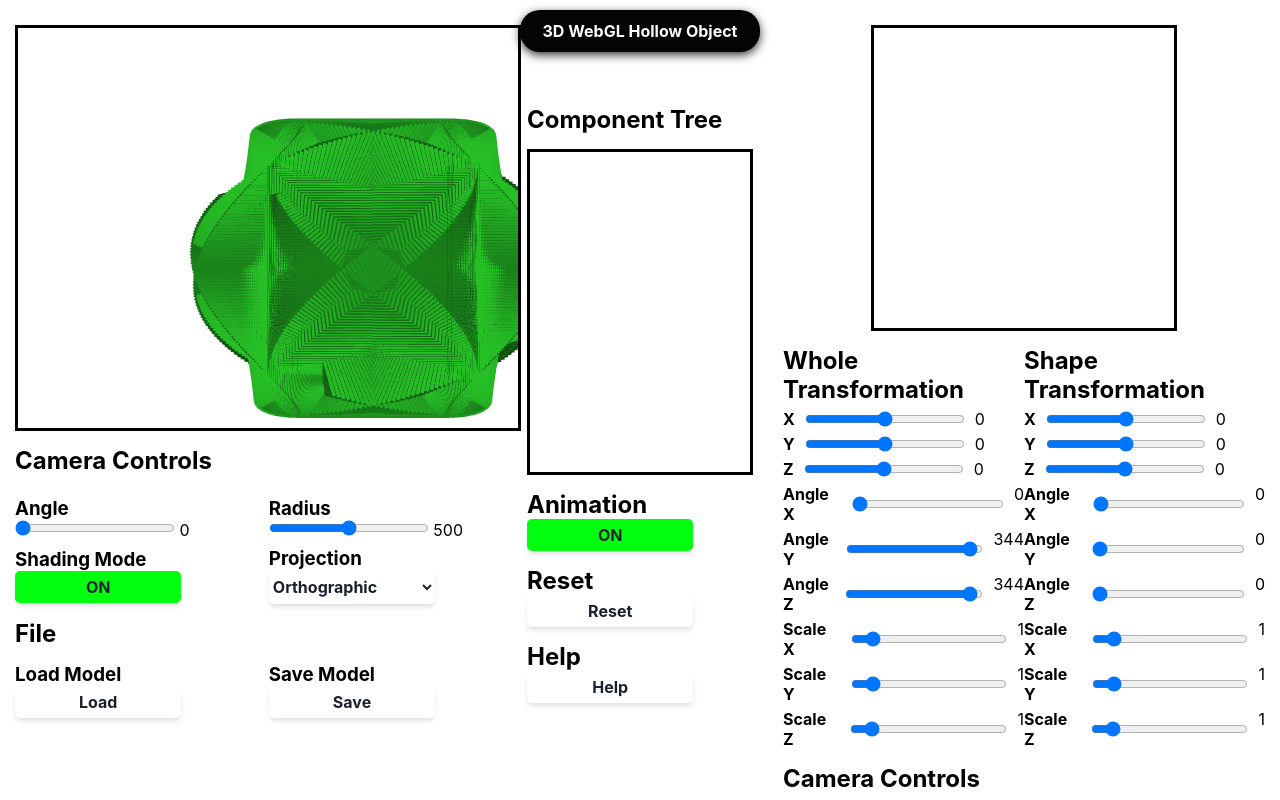
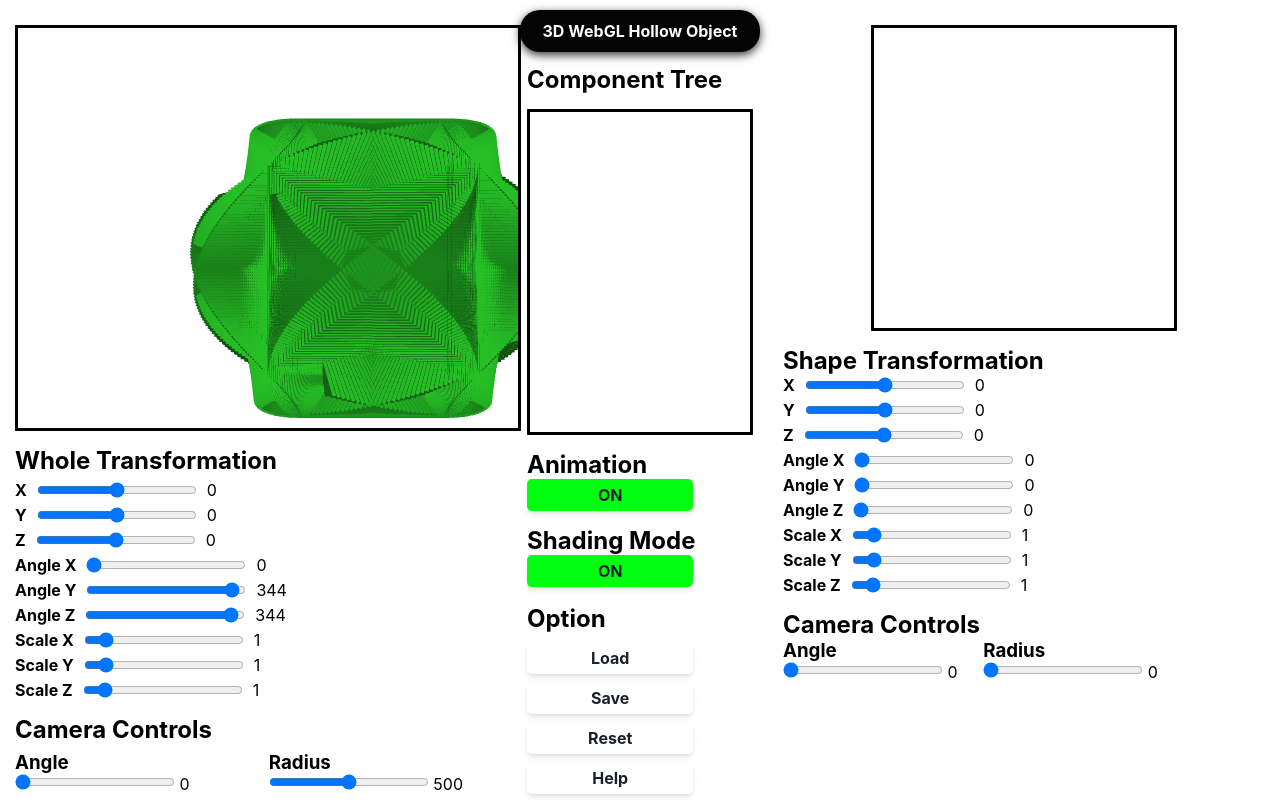
Before and after one commit to rayhankinan/3D-WebGL-Articulated-Model, a website built with webpack: page public/index.html in a window 1280 px wide. Built offline with nearby package versions, Linux system fonts and the light colour scheme.

Commit message:
Major code refactoring

```diff
--- a/public/index.html
+++ b/public/index.html
@@ -67,82 +67,7 @@
       <div id="left-side">
         <div id="section">
           <canvas id="main-canvas"></canvas>
-          <h2>Camera Controls</h2>
-          <div id="camera-parameter">
-            <div>
-              <h3>Angle</h3>
-              <input
-                id="slider-cam-angle"
-                type="range"
-                min="0"
-                max="360"
-                step="1"
-                value="0"
-              />
-              <label id="label-cam-angle" for="slider-cam-angle">0</label>
-            </div>
-            <div>
-              <h3>Radius</h3>
-              <input
-                id="slider-cam-radius"
-                type="range"
-                min="0"
-                max="1000"
-                step="1"
-                value="0"
-              />
-              <label id="label-cam-radius" for="slider-cam-radius">0</label>
-            </div>
-            <div>
-              <h3>Shading Mode</h3>
-              <button class="shading-btn" id="shading-mode-btn">ON</button>
-            </div>
-            <div>
-              <h3>Projection</h3>
-              <select id="list-of-projection" class="projection-btn">
-                <option value="orthographic" selected="selected">
-                  Orthographic
-                </option>
-                <option value="perspective">Perspective</option>
-                <option value="oblique">Oblique</option>
-              </select>
-            </div>
-          </div>
-          <h2>File</h2>
-          <div id="file-parameter">
-            <div>
-              <h3>Load Model</h3>
-              <button class="file-btn" id="load-btn">Load</button>
-            </div>
-            <div>
-              <h3>Save Model</h3>
-              <button class="file-btn" id="save-btn">Save</button>
-            </div>
-          </div>
-        </div>
-      </div>
-      <div id="center-side">
-        <div id="section">
-          <h2>Component Tree</h2>
-          <div id="component-tree"></div>
-          <div>
-            <h2>Animation</h2>
-            <button class="animation-btn" id="animation-mode-btn">ON</button>
-          </div>
-          <div>
-            <h2>Reset</h2>
-            <button class="reset-btn" id="reset-btn">Reset</button>
-          </div>
-          <div>
-            <h2>Help</h2>
-            <button class="help-btn" id="help-btn">Help</button>
-          </div>
-        </div>
-      </div>
-      <div id="right-side">
-        <div id="section">
-          <canvas id="secondary-canvas"></canvas>
-          <div id="transformation-sliders">
+          <div id="transformation">
             <h2>Whole Transformation</h2>
             <div id="whole-transformation">
               <div id="translation">
@@ -266,6 +191,73 @@
                 </div>
               </div>
             </div>
+          </div>
+          <div>
+            <h2>Camera Controls</h2>
+            <div id="camera-parameter">
+              <div>
+                <h3>Angle</h3>
+                <input
+                  id="slider-cam-angle"
+                  type="range"
+                  min="0"
+                  max="360"
+                  step="1"
+                  value="0"
+                />
+                <label id="label-cam-angle" for="slider-cam-angle">0</label>
+              </div>
+              <div>
+                <h3>Radius</h3>
+                <input
+                  id="slider-cam-radius"
+                  type="range"
+                  min="0"
+                  max="1000"
+                  step="1"
+                  value="0"
+                />
+                <label id="label-cam-radius" for="slider-cam-radius">0</label>
+              </div>
+              <div>
+                <h3>Projection</h3>
+                <select id="list-of-projection" class="projection-btn">
+                  <option value="orthographic" selected="selected">
+                    Orthographic
+                  </option>
+                  <option value="perspective">Perspective</option>
+                  <option value="oblique">Oblique</option>
+                </select>
+              </div>
+            </div>
+          </div>
+        </div>
+      </div>
+      <div id="center-side">
+        <div id="section">
+          <h2>Component Tree</h2>
+          <div id="component-tree"></div>
+          <div>
+            <h2>Animation</h2>
+            <button class="animation-btn" id="animation-mode-btn">ON</button>
+          </div>
+          <div>
+            <h2>Shading Mode</h2>
+            <button class="shading-btn" id="shading-mode-btn">ON</button>
+          </div>
+          <div id="option-parameter">
+            <h2>Option</h2>
+            <button class="file-btn" id="load-btn">Load</button>
+            <button class="file-btn" id="save-btn">Save</button>
+            <button class="reset-btn" id="reset-btn">Reset</button>
+            <button class="help-btn" id="help-btn">Help</button>
+          </div>
+        </div>
+      </div>
+      <div id="right-side">
+        <div id="section">
+          <canvas id="secondary-canvas"></canvas>
+          <div>
             <h2>Shape Transformation</h2>
             <div id="shape-transformation">
               <div id="translation-shape">
@@ -408,6 +400,7 @@
               </div>
             </div>
           </div>
+          <div>
             <h2>Camera Controls</h2>
             <div id="camera-parameter-shape">
               <div>
@@ -437,6 +430,7 @@
                 <label id="label-cam-radius-shape" for="slider-cam-radius-shape"
                   >0</label
                 >
+              </div>
             </div>
           </div>
         </div>
--- a/public/styles/index.css
+++ b/public/styles/index.css
@@ -55,18 +55,28 @@ html {
   border: 3px solid black;
 }
 
-#camera-parameter,
-#file-parameter {
+#camera-parameter {
   display: grid;
   grid-template-columns: repeat(2, minmax(0, 1fr));
   grid-template-rows: repeat(2, minmax(0, 1fr));
   align-items: center;
   justify-content: center;
+  row-gap: 1vh;
+  column-gap: 2vw;
+}
+
+#option-parameter {
+  display: grid;
+  grid-template-columns: repeat(1, minmax(0, 1fr));
+  grid-template-rows: repeat(5, minmax(0, 1fr));
+  align-items: center;
+  justify-content: center;
+  row-gap: 1vh;
   column-gap: 2vw;
 }
 
 #center-side {
-  margin-top: 10vh;
+  margin-top: 5vh;
   width: 20vw;
 }
 
@@ -96,7 +106,14 @@ html {
 
 #transformation-sliders {
   display: grid;
-  grid-template-columns: repeat(2, minmax(0, 1fr));
+  grid-template-columns: repeat(1, minmax(0, 1fr));
+  grid-template-rows: repeat(1, minmax(0, auto));
+  row-gap: 5px;
+}
+
+#transformation {
+  display: grid;
+  grid-template-columns: repeat(1, minmax(0, 1fr));
   grid-template-rows: repeat(2, minmax(0, auto));
   row-gap: 5px;
 }
--- a/src/Factories/color-factory.ts
+++ b/src/Factories/color-factory.ts
@@ -1,5 +1,5 @@
 import ColorInterface from "Interfaces/color-interface";
-import Color from "Operations/color";
+import Color from "Objects/color";
 
 class ColorFactory {
   public static fromInterface(color: ColorInterface): Color {
--- a/src/Factories/point-factory.ts
+++ b/src/Factories/point-factory.ts
@@ -1,5 +1,5 @@
 import PointInterface from "Interfaces/point-interface";
-import Point from "Operations/point";
+import Point from "Objects/point";
 
 class PointFactory {
   public static fromInterface(point: PointInterface): Point {
--- a/src/Factories/vector-factory.ts
+++ b/src/Factories/vector-factory.ts
@@ -1,5 +1,5 @@
 import VectorInterface from "Interfaces/vector-interface";
-import Vector from "Operations/vector";
+import Vector from "Objects/vector";
 
 class VectorFactory {
   public static fromInterface(vector: VectorInterface): Vector {
--- a/src/Files/file-handling.ts
+++ b/src/Files/file-handling.ts
@@ -1,6 +1,8 @@
 class FileHandling {
   public static download(text: string): void {
-    const data = new File([text], "shape.json", { type: "application/json" });
+    const data = new File([text], "articulated-shape.json", {
+      type: "application/json",
+    });
 
     const url = URL.createObjectURL(data);
 
--- a/src/Objects/light.ts
+++ b/src/Objects/light.ts
@@ -1,5 +1,5 @@
 import LightInterface from "Interfaces/light-interface";
-import Vector from "Operations/vector";
+import Vector from "Objects/vector";
 
 class Light extends Vector implements LightInterface {
   constructor(
--- a/src/Operations/matrix.ts
+++ b/src/Objects/matrix.ts
@@ -1,5 +1,5 @@
 import MatrixInterface from "Interfaces/matrix-interface";
-import Coordinate from "Operations/coordinate";
+import Coordinate from "Objects/coordinate";
 
 class Matrix implements MatrixInterface {
   constructor(
--- a/src/Operations/point.ts
+++ b/src/Objects/point.ts
@@ -1,5 +1,5 @@
 import PointInterface from "Interfaces/point-interface";
-import Coordinate from "Operations/coordinate";
+import Coordinate from "Objects/coordinate";
 
 class Point extends Coordinate implements PointInterface {
   public constructor(
--- a/src/Objects/shape.ts
+++ b/src/Objects/shape.ts
@@ -1,7 +1,7 @@
 import ShapeInterface from "Interfaces/shape-interface";
 import TransformationInterface from "Interfaces/transformation-interface";
-import Point from "Operations/point";
-import Color from "Operations/color";
+import Point from "Objects/point";
+import Color from "Objects/color";
 import Transformation from "Operations/transformation";
 import Projection from "Operations/projection";
 import ProjectionParams from "Types/projection-params";
@@ -175,6 +175,7 @@ class Shape implements ShapeInterface, TransformationInterface {
       this.findCenter()
     );
 
+    /* Get Inverse Transpose Matrix */
     const inverseTransposeMatrix = matrix.inverse().transpose();
 
     /* Add Lookat to Matrix */
--- a/src/Operations/vector.ts
+++ b/src/Objects/vector.ts
@@ -1,5 +1,5 @@
 import VectorInterface from "Interfaces/vector-interface";
-import Coordinate from "Operations/coordinate";
+import Coordinate from "Objects/coordinate";
 import CLOSEST_TO_ZERO from "Constants/closest-to-zero";
 
 class Vector extends Coordinate implements VectorInterface {
--- a/src/Operations/projection.ts
+++ b/src/Operations/projection.ts
@@ -1,5 +1,5 @@
-import Matrix from "Operations/matrix";
-import Coordinate from "Operations/coordinate";
+import Matrix from "Objects/matrix";
+import Coordinate from "Objects/coordinate";
 
 class Projection {
   public static orthographic(
--- a/src/Operations/transformation.ts
+++ b/src/Operations/transformation.ts
@@ -1,5 +1,5 @@
-import Matrix from "Operations/matrix";
-import Coordinate from "Operations/coordinate";
+import Matrix from "Objects/matrix";
+import Coordinate from "Objects/coordinate";
 
 class Transformation {
   public static translation(tx: number, ty: number, tz: number): Matrix {
--- a/src/default-ambient-color.ts
+++ b/src/default-ambient-color.ts
@@ -1,4 +1,4 @@
-import Color from "Operations/color";
+import Color from "Objects/color";
 
 function generateDefaultAmbientColor(): Color {
   return new Color(0.5, 0.5, 0.5);
--- a/src/default-camera.ts
+++ b/src/default-camera.ts
@@ -1,6 +1,6 @@
 import Camera from "Objects/camera";
 import { degToRad } from "Utils/angle";
-import Point from "Operations/point";
+import Point from "Objects/point";
 
 function generateDefaultCamera(): Camera {
   return new Camera(500, degToRad(0), new Point(0, 0, 0));
--- a/src/index.ts
+++ b/src/index.ts
@@ -6,7 +6,7 @@ import Renderer from "Utils/renderer";
 import Shape from "Objects/shape";
 import Camera from "Objects/camera";
 import Light from "Objects/light";
-import Color from "Operations/color";
+import Color from "Objects/color";
 import ProjectionType from "Types/projection-type";
 import ProjectionParams from "Types/projection-params";
 import ShaderStatus from "Types/shader-status";
@@ -18,77 +18,82 @@ import generateDefaultCamera from "Main/default-camera";
 import generateDefaultAmbientColor from "Main/default-ambient-color";
 import generateDefaultDirectionalLight from "Main/default-directional-light";
 
-/* Main Canvas */
-const canvas = document.getElementById("main-canvas") as HTMLCanvasElement;
-const gl = canvas.getContext("webgl");
-
-/* Setup Viewport */
-resizeCanvasToDisplaySize(gl.canvas as HTMLCanvasElement);
-gl.viewport(0, 0, gl.canvas.width, gl.canvas.height);
-
-/* Clear Color and Buffer */
-gl.clear(gl.COLOR_BUFFER_BIT | gl.DEPTH_BUFFER_BIT);
-
-/* Turn On Culling */
-gl.enable(gl.CULL_FACE);
-
-/* Enable the Depth Buffer */
-gl.enable(gl.DEPTH_TEST);
-
-/* Setup Vertex dan Fragment Shader */
+/* Get Vertex dan Fragment Source */
 const vertexShaderElement = document.getElementById("vertex-shader");
 const fragmentShaderElement = document.getElementById("fragment-shader");
 
 const vertexShaderSource = vertexShaderElement.textContent;
 const fragmentShaderSource = fragmentShaderElement.textContent;
 
-const vertexShader = createShader(gl, gl.VERTEX_SHADER, vertexShaderSource);
+/* Main Canvas */
+const mainCanvas = document.getElementById("main-canvas") as HTMLCanvasElement;
+const mainGL = mainCanvas.getContext("webgl");
+
+/* Setup Viewport */
+resizeCanvasToDisplaySize(mainGL.canvas as HTMLCanvasElement);
+mainGL.viewport(0, 0, mainGL.canvas.width, mainGL.canvas.height);
+
+/* Clear Color and Buffer */
+mainGL.clear(mainGL.COLOR_BUFFER_BIT | mainGL.DEPTH_BUFFER_BIT);
+
+/* Turn On Culling */
+mainGL.enable(mainGL.CULL_FACE);
+
+/* Enable the Depth Buffer */
+mainGL.enable(mainGL.DEPTH_TEST);
+
+/* Add Vertex and Fragment Shader */
+const vertexShader = createShader(
+  mainGL,
+  mainGL.VERTEX_SHADER,
+  vertexShaderSource
+);
 const fragmentShader = createShader(
-  gl,
-  gl.FRAGMENT_SHADER,
+  mainGL,
+  mainGL.FRAGMENT_SHADER,
   fragmentShaderSource
 );
 
 /* Setup Program */
-const program = createProgram(gl, vertexShader, fragmentShader);
+const mainProgram = createProgram(mainGL, vertexShader, fragmentShader);
 
 /* Setup Program Info */
 const programInfo: ProgramInfo = {
   attribLocations: {
-    positionLocation: gl.getAttribLocation(program, "a_position"),
-    colorLocation: gl.getAttribLocation(program, "a_color"),
-    normalLocation: gl.getAttribLocation(program, "a_normal"),
+    positionLocation: mainGL.getAttribLocation(mainProgram, "a_position"),
+    colorLocation: mainGL.getAttribLocation(mainProgram, "a_color"),
+    normalLocation: mainGL.getAttribLocation(mainProgram, "a_normal"),
   },
   uniformLocations: {
-    worldViewProjectionLocation: gl.getUniformLocation(
-      program,
+    worldViewProjectionLocation: mainGL.getUniformLocation(
+      mainProgram,
       "u_worldViewProjection"
     ),
-    worldInverseTransposeLocation: gl.getUniformLocation(
-      program,
+    worldInverseTransposeLocation: mainGL.getUniformLocation(
+      mainProgram,
       "u_worldInverseTranspose"
     ),
-    ambientLightColorLocation: gl.getUniformLocation(
-      program,
+    ambientLightColorLocation: mainGL.getUniformLocation(
+      mainProgram,
       "u_ambientLightColor"
     ),
-    reverseLightDirectionLocation: gl.getUniformLocation(
-      program,
+    reverseLightDirectionLocation: mainGL.getUniformLocation(
+      mainProgram,
       "u_reverseLightDirection"
     ),
-    shadingLocation: gl.getUniformLocation(program, "u_shading"),
+    shadingLocation: mainGL.getUniformLocation(mainProgram, "u_shading"),
   },
 };
 
 /* Setup Buffer */
 const programBuffer: ProgramBuffer = {
-  positionBuffer: gl.createBuffer(),
-  colorBuffer: gl.createBuffer(),
-  normalBuffer: gl.createBuffer(),
+  positionBuffer: mainGL.createBuffer(),
+  colorBuffer: mainGL.createBuffer(),
+  normalBuffer: mainGL.createBuffer(),
 };
 
 /* Setup Renderer */
-const renderer = new Renderer(gl, program, programInfo, programBuffer);
+const renderer = new Renderer(mainGL, mainProgram, programInfo, programBuffer);
 
 /* Get HTML Element */
 /* Transformation Elements */
@@ -170,24 +175,24 @@ let directionalLight: Light;
 let currentShape: string = JSON.stringify(require("../shapes/cube.json"));
 let offsetTranslate = {
   orthographic: {
-    x: canvas.width / 2,
-    y: canvas.height / 3,
+    x: mainCanvas.width / 2,
+    y: mainCanvas.height / 3,
   },
   perspective: {
     x: 0,
     y: 0,
   },
   oblique: {
-    x: canvas.width / 1.7,
-    y: canvas.height / 5.5,
+    x: mainCanvas.width / 1.7,
+    y: mainCanvas.height / 5.5,
   },
 };
 let projectionType: ProjectionType = "orthographic";
 let projectionParams: ProjectionParams = {
   orthographic: {
     left: 0,
-    right: (gl.canvas as HTMLCanvasElement).clientWidth,
-    bottom: (gl.canvas as HTMLCanvasElement).clientHeight,
+    right: (mainGL.canvas as HTMLCanvasElement).clientWidth,
+    bottom: (mainGL.canvas as HTMLCanvasElement).clientHeight,
     top: 0,
     near: 2000,
     far: -2000,
@@ -195,8 +200,8 @@ let projectionParams: ProjectionParams = {
   perspective: {
     fieldOfView: degToRad(60),
     aspect:
-      (gl.canvas as HTMLCanvasElement).clientWidth /
-      (gl.canvas as HTMLCanvasElement).clientHeight,
+      (mainGL.canvas as HTMLCanvasElement).clientWidth /
+      (mainGL.canvas as HTMLCanvasElement).clientHeight,
     near: 1,
     far: 2000,
   },
@@ -204,8 +209,8 @@ let projectionParams: ProjectionParams = {
     factor: 0.1,
     angle: degToRad(15),
     ortho_left: 0,
-    ortho_right: (gl.canvas as HTMLCanvasElement).clientWidth,
-    ortho_bottom: (gl.canvas as HTMLCanvasElement).clientHeight,
+    ortho_right: (mainGL.canvas as HTMLCanvasElement).clientWidth,
+    ortho_bottom: (mainGL.canvas as HTMLCanvasElement).clientHeight,
     ortho_top: 0,
     ortho_near: 2000,
     ortho_far: -2000,
```
Also changed, not shown: src/Objects/camera.ts (+4 -4 lines), src/Objects/face.ts (+4 -4 lines), src/Objects/color.ts (renamed from src/Operations/color.ts), src/Objects/coordinate.ts (renamed from src/Operations/coordinate.ts). Lines whose indentation alone changed are shown as unchanged.
